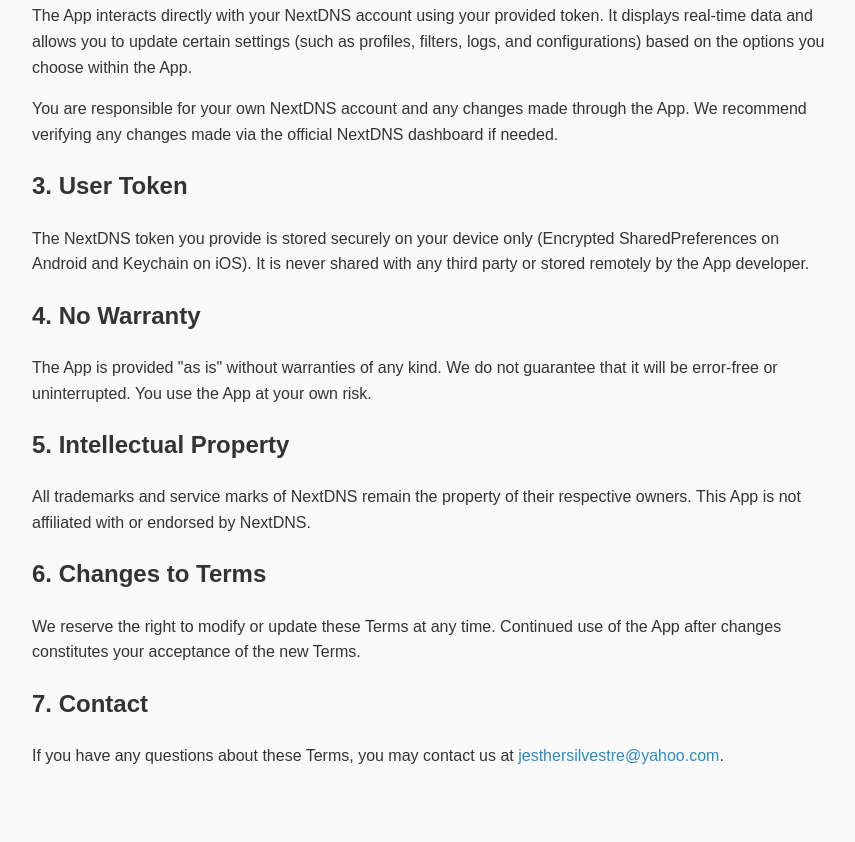
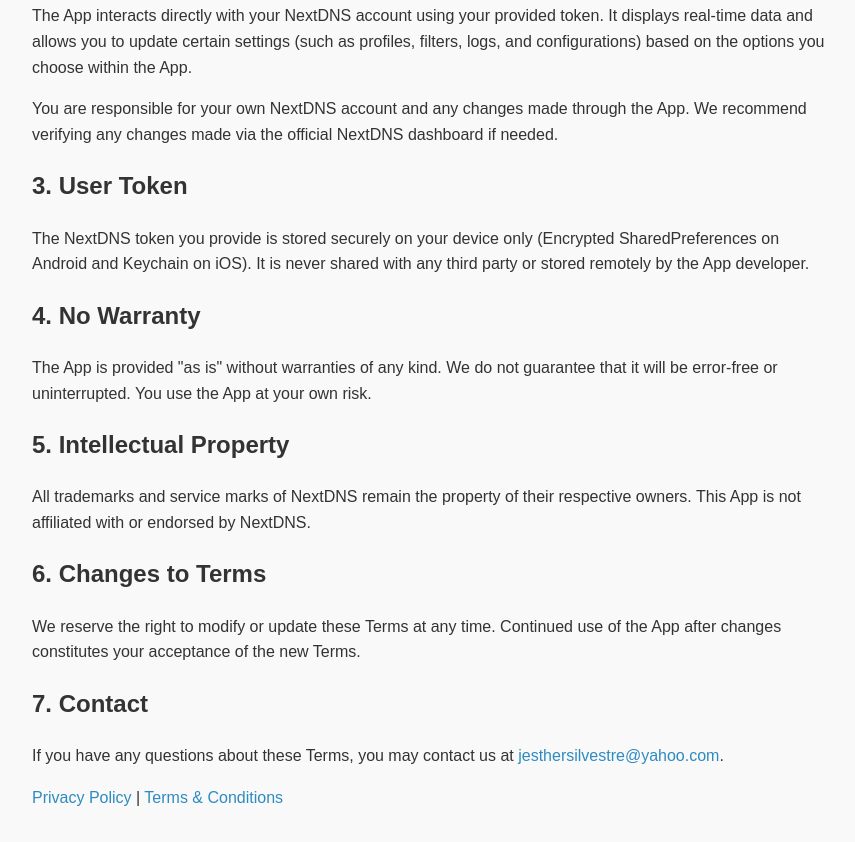
Before and after one commit to jesther-ai/nextdashdns.github.io, a plain HTML site: page terms.html in a window 1280 px wide. Shown: the part 423-1265 px from the top of the page, without its empty margins (208-1063 px from the left). Before the commit the page ends 1240 px from the top, so only its background shows below. Drawn offline with Linux system fonts and the light colour scheme.

Commit message:
update terms link

```diff
--- a/terms.html
+++ b/terms.html
@@ -69,6 +69,9 @@
     <h2>7. Contact</h2>
     <p>If you have any questions about these Terms, you may contact us at <a
             href="mailto:jesthersilvestre@yahoo.com">jesthersilvestre@yahoo.com</a>.</p>
+
+
+    <a href="index.html">Privacy Policy</a> | <a href="terms.html">Terms & Conditions</a>
 </body>
 
 </html>
```
